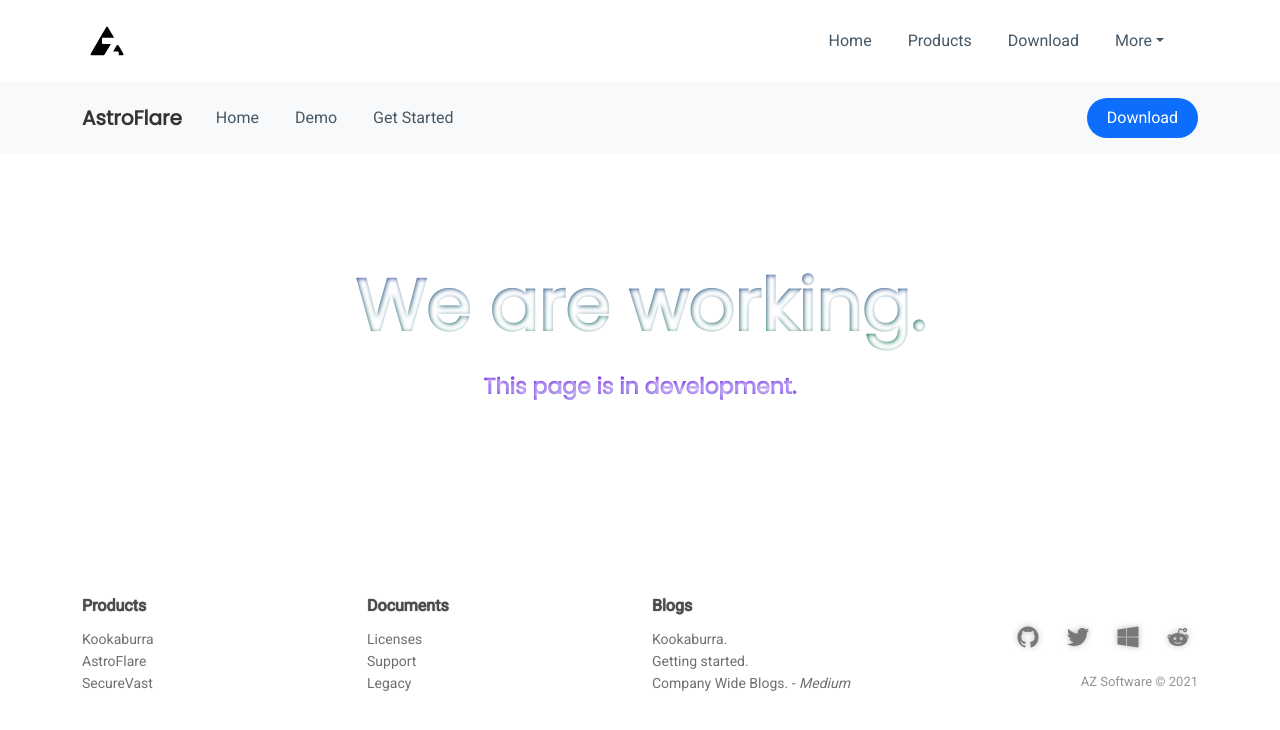
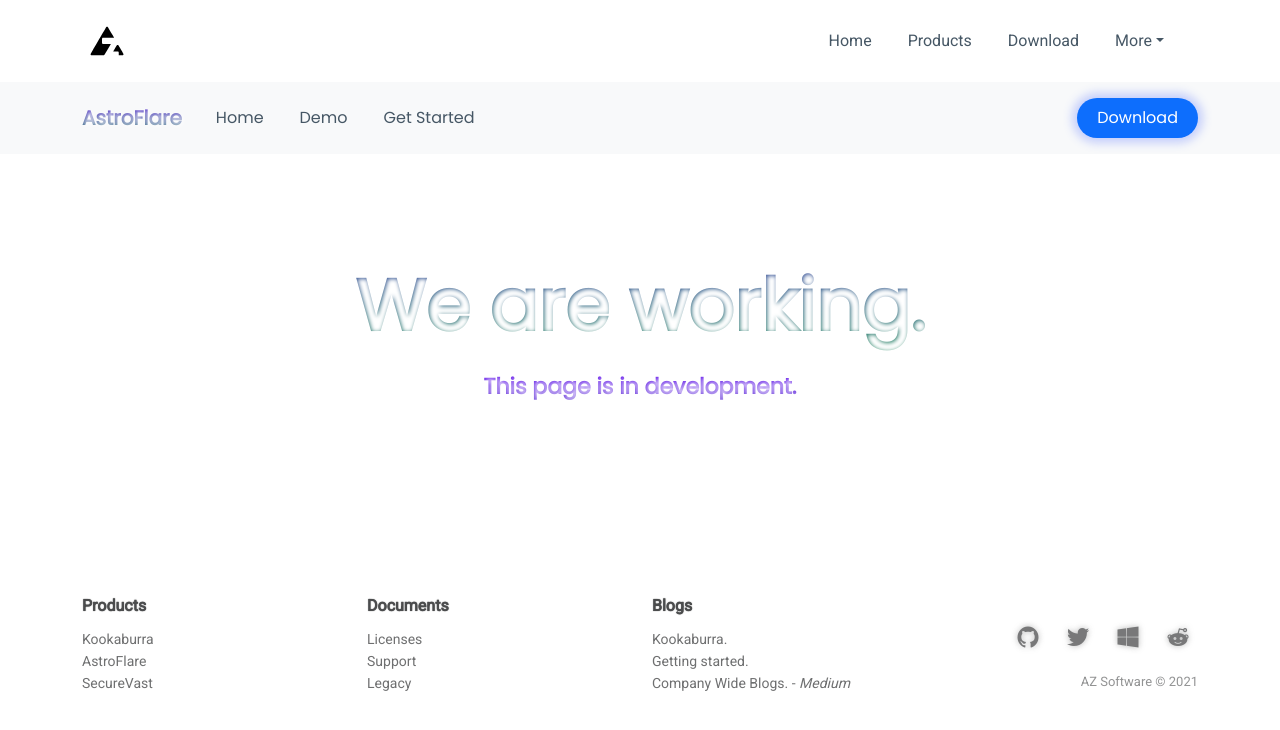
Before and after one commit to AZProductions/AstroFlare, a plain HTML site: page docs/index.html in a window 1280 px wide. Drawn offline with Linux system fonts and the light colour scheme; files whose address does not match are found by name.

Commit message:
Styled header in nav2. [Web]

```diff
--- a/docs/index.html
+++ b/docs/index.html
@@ -44,16 +44,16 @@
         </div>
     </nav>
     <nav class="navbar navbar-light navbar-expand-lg navigation-clean-search" style="background: var(--bs-gray-100);">
-        <div class="container"><a class="navbar-brand" href="#" style="font-family: Poppins, sans-serif;">AstroFlare</a><button data-bs-toggle="collapse" class="navbar-toggler" data-bs-target="#navcol-2"><span class="visually-hidden">Toggle navigation</span><span class="navbar-toggler-icon"></span></button>
+        <div class="container"><a class="navbar-brand" href="#" style="font-family: Poppins, sans-serif;font-weight: 900;background: -webkit-linear-gradient(#6610f2, #198754);-webkit-background-clip: text;-webkit-text-fill-color: transparent;text-shadow: 1px 1px 4px rgb(255,255,255);">AstroFlare</a><button data-bs-toggle="collapse" class="navbar-toggler" data-bs-target="#navcol-2"><span class="visually-hidden">Toggle navigation</span><span class="navbar-toggler-icon"></span></button>
             <div class="collapse navbar-collapse" id="navcol-2">
                 <ul class="navbar-nav">
-                    <li class="nav-item"><a class="nav-link" href="#" style="font-family: Roboto, sans-serif;">Home</a></li>
-                    <li class="nav-item" style="font-family: Roboto, sans-serif;"><a class="nav-link" href="#" style="font-family: Roboto, sans-serif;">Demo</a></li>
-                    <li class="nav-item" style="font-family: Roboto, sans-serif;"><a class="nav-link" href="#" style="font-family: Roboto, sans-serif;">Get Started</a></li>
+                    <li class="nav-item"><a class="nav-link" href="#" style="font-family: Poppins, sans-serif;">Home</a></li>
+                    <li class="nav-item" style="font-family: Poppins, sans-serif;"><a class="nav-link" href="#" style="font-family: Poppins, sans-serif;">Demo</a></li>
+                    <li class="nav-item" style="font-family: Poppins, sans-serif;"><a class="nav-link" href="#" style="font-family: Poppins, sans-serif;">Get Started</a></li>
                 </ul>
                 <form class="me-auto search-form" target="_self">
                     <div></div>
-                </form><a class="btn btn-light action-button" role="button" href="#" style="background: var(--bs-blue);">Download</a>
+                </form><a class="btn btn-light action-button" role="button" href="#" style="background: var(--bs-blue);box-shadow: 0px 0px 10px 5px rgba(66,97,255,0.28);font-family: Poppins, sans-serif;">Download</a>
             </div>
         </div>
     </nav>
```
Also changed, not shown: 1 other file.
